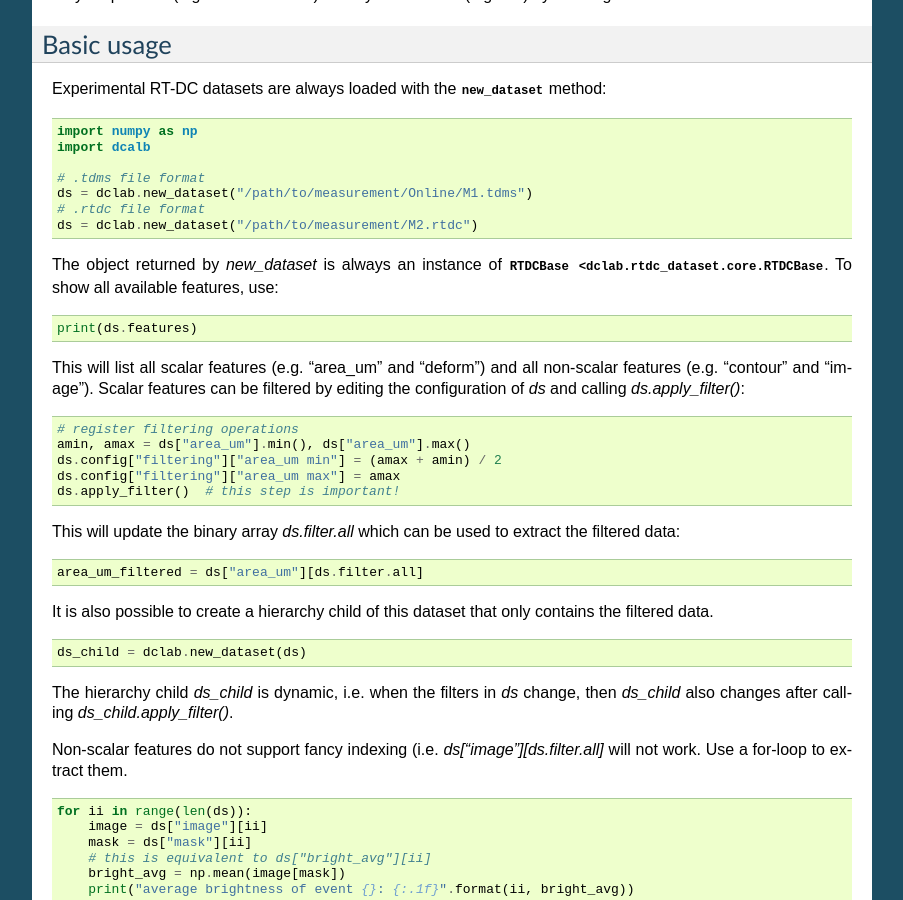
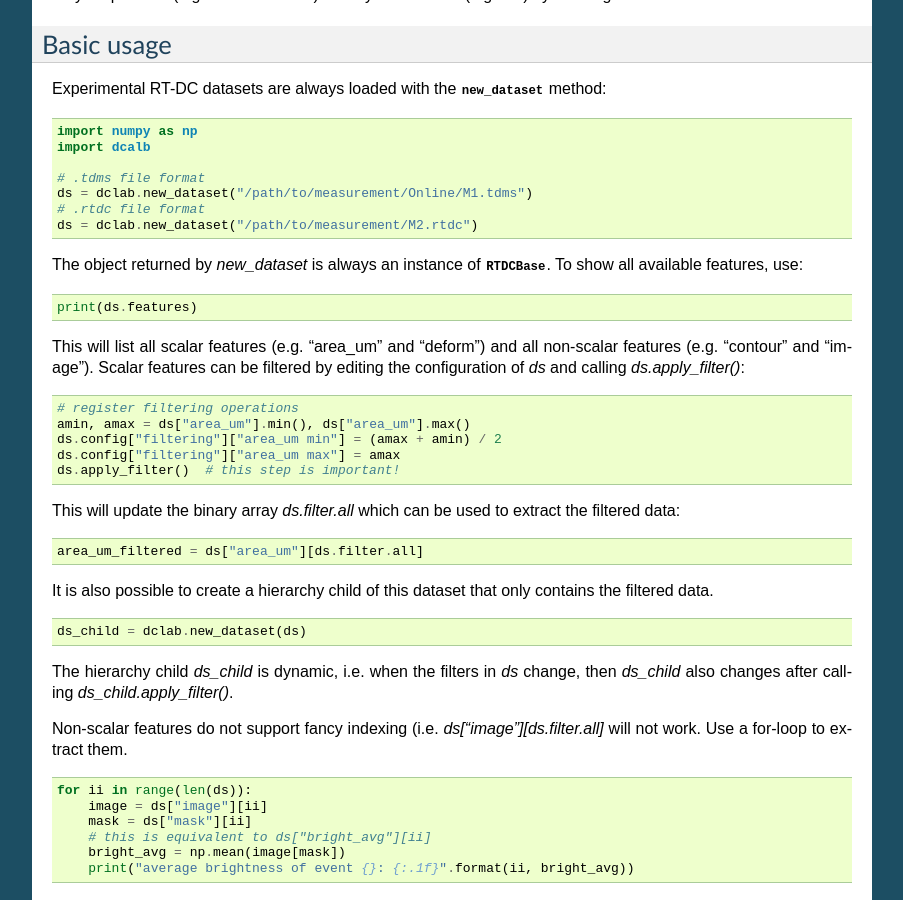
Before and after one commit to DC-analysis/dclab, a Sphinx documentation site: the page built from docs/sec_getting_started.rst, in a window 1280 px wide and 900 px high, scrolled down 644 px. Shown: the whole window, without its empty margins (198-1101 px from the left). Built offline with Sphinx 7.4.7, drawn with Linux system fonts in a browser that asks for light colours; pages that are not in the unit, such as notebooks, are missing from menus; the version number could not be read and is left out.

Commit message:
docs: typo

```diff
--- a/docs/sec_getting_started.rst
+++ b/docs/sec_getting_started.rst
@@ -53,7 +53,7 @@ Experimental RT-DC datasets are always loaded with the
     ds = dclab.new_dataset("/path/to/measurement/M2.rtdc")
 
 The object returned by `new_dataset` is always an instance of
-:class:`RTDCBase <dclab.rtdc_dataset.core.RTDCBase`. To show all
+:class:`RTDCBase <dclab.rtdc_dataset.core.RTDCBase>`. To show all
 available features, use:
 
 .. code-block:: python
```
